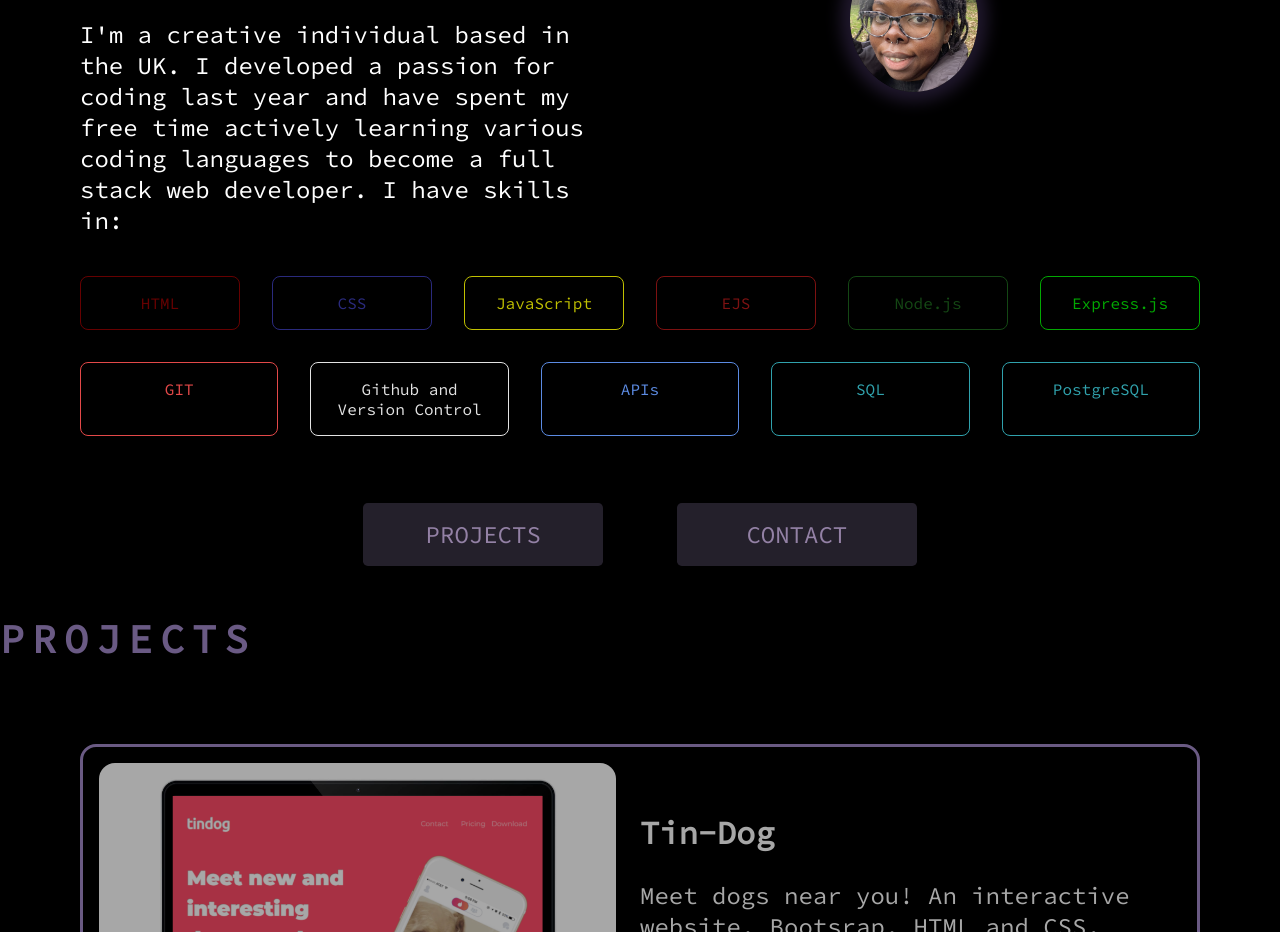
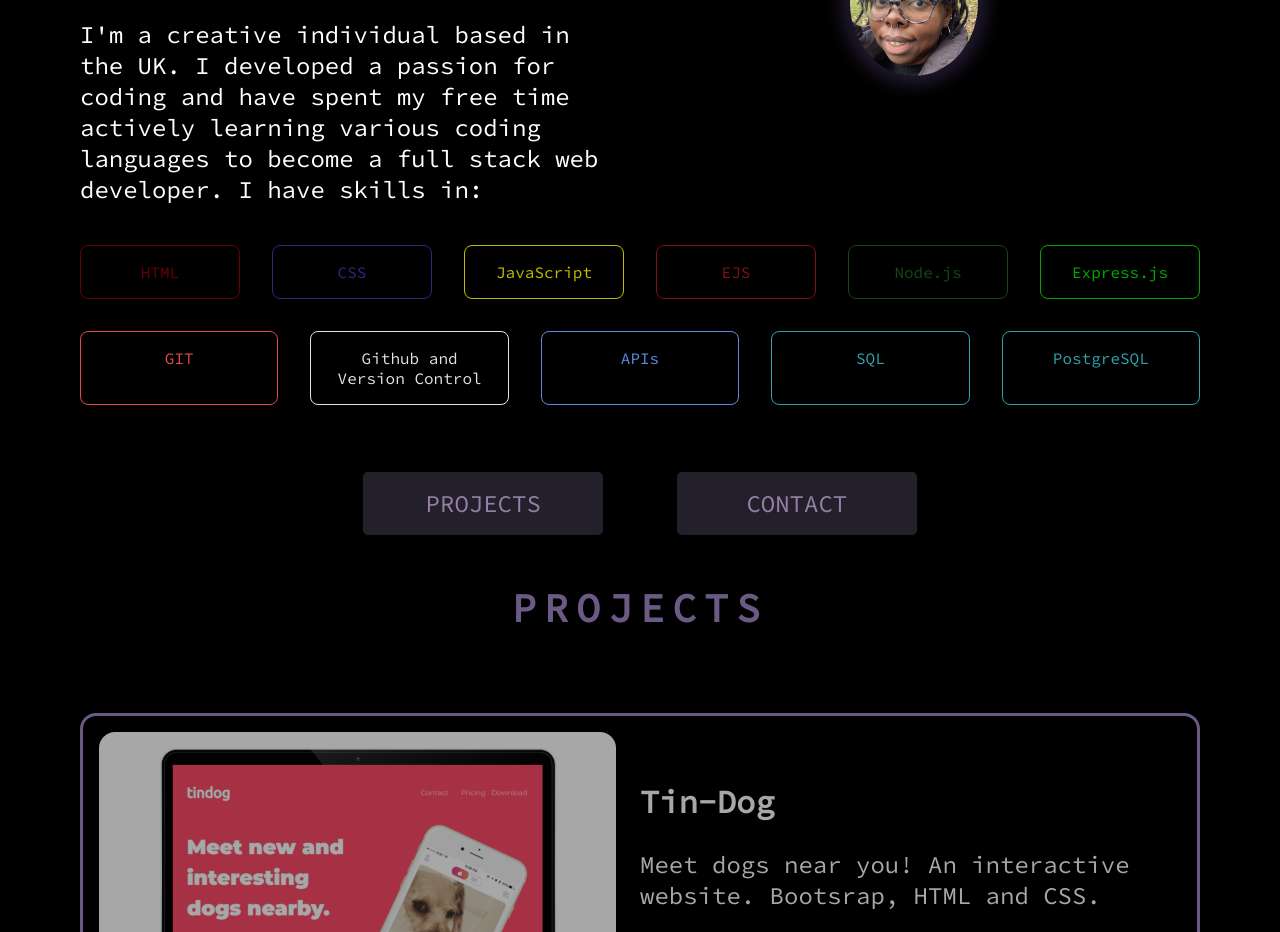
Before and after one commit to mapopo2/portfolio, a plain HTML site: page index.html in a window 1280 px wide. Shown: the part 258-1190 px from the top of the page. Drawn offline with Linux system fonts and the light colour scheme.

Commit message:
add div, style, flex grow, to project section title- something wrong with changed code, css styling not applying well, lots of repeating code

```diff
--- a/index.html
+++ b/index.html
@@ -35,15 +35,16 @@
       </div> -->
             <div id="home">
 
-                <div class="flex-container " >
+                <div class="flex-container" >
                   <div class="home-bits-text">
                     <h1 class="heading"> </h1>
 
-                      <p class="heading-text hide">
-                          I'm a creative individual based in the UK. I developed a passion for coding
-                           last year and have spent my free time actively learning various coding languages
-                           to become a full stack web developer. I have skills in:
-                      </p>
+                    <p class="heading-text hide">
+                       I'm a creative individual based in the UK. I developed a passion for coding
+                       and have spent my free time actively learning various coding languages
+                       to become a full stack web developer. I have skills in:
+                    </p>
+
                   </div>
 
                    <div class="flex-container pic-box">
@@ -81,7 +82,9 @@
 
 
         <div id="projects" class="hide">
+            <div style="flex-grow: 8">
               <h1 class="projects-section-title">PROJECTS</h1>
+            </div>
 
               <div class="flex-container" class="project">
 
--- a/styles/flexboxweb.css
+++ b/styles/flexboxweb.css
@@ -239,9 +239,10 @@ button:hover {
 
 
 #projects {
-  text-align:center ;
+  /* text-align:center ;
   color: rgba(203, 173, 252, 0.8);
-  margin: auto;
+  margin: auto;  */
+  margin-bottom: 2rem;
 }
 
 .projects-section-title{
@@ -251,7 +252,8 @@ button:hover {
   letter-spacing: 0.5rem;
   font-family: 'Source Code Pro', monospace;
   color: rgba(203, 173, 252, 0.8);
-
+  width: 100%;
+  text-align: center;
  }
 /*
  .project {
@@ -265,6 +267,7 @@ button:hover {
   padding: 1rem;
   border-radius: 1rem;
  display: flex;
+ margin-bottom: 6rem;
   /* box-shadow: 0.5rem 0.5rem 3rem grey; */
  }
 
```
